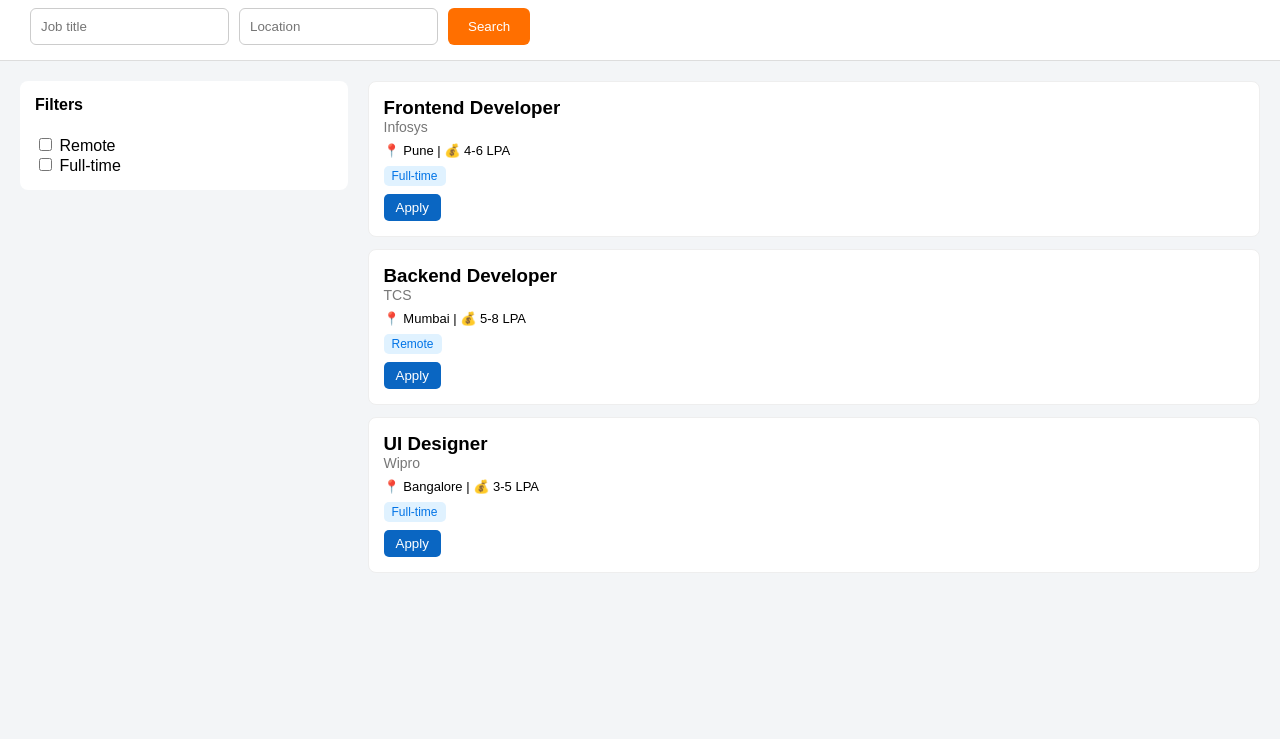
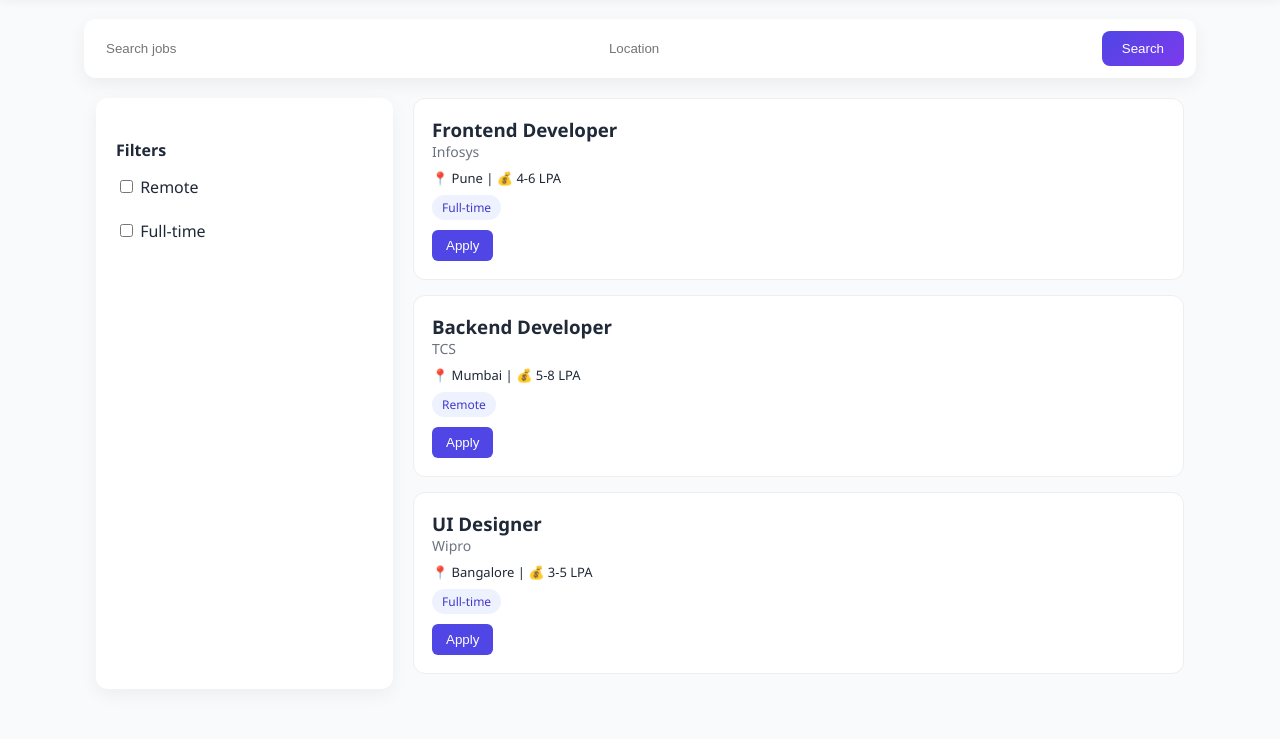
Before and after one commit to TanishaSathe/Job_portal, a plain HTML site: page index.html in a window 1280 px wide. Shown: the part 61-800 px from the top of the page. Drawn offline with Linux system fonts and the light colour scheme.

Commit message:
index.html

```diff
--- a/index.html
+++ b/index.html
@@ -3,84 +3,103 @@
 <html lang="en">
 <head>
 <meta charset="UTF-8">
-<title>Job Portal</title>
+<title>Premium Job Portal</title>
 
 <style>
 body {
-  font-family: Arial, sans-serif;
+  font-family: 'Segoe UI', sans-serif;
   margin: 0;
-  background: #f3f5f7;
+  background: #f8fafc;
+  color: #1f2937;
 }
 
 /* Navbar */
 .navbar {
   background: white;
-  padding: 15px 30px;
+  padding: 15px 40px;
   display: flex;
   justify-content: space-between;
-  border-bottom: 1px solid #ddd;
+  align-items: center;
+  box-shadow: 0 2px 10px rgba(0,0,0,0.05);
 }
 
 .logo {
+  font-size: 22px;
   font-weight: bold;
-  font-size: 20px;
-  color: #ff6f00;
+  color: #4f46e5;
 }
 
-/* Search bar */
+/* Search */
 .search-bar {
+  margin: 20px auto;
+  width: 85%;
   display: flex;
   gap: 10px;
-  padding: 15px 30px;
   background: white;
-  border-bottom: 1px solid #ddd;
+  padding: 12px;
+  border-radius: 12px;
+  box-shadow: 0 6px 18px rgba(0,0,0,0.06);
 }
 
 .search-bar input {
+  flex: 1;
   padding: 10px;
-  border: 1px solid #ccc;
-  border-radius: 6px;
+  border: none;
+  outline: none;
 }
 
 .search-bar button {
-  background: #ff6f00;
+  background: linear-gradient(135deg,#4f46e5,#7c3aed);
   color: white;
   border: none;
   padding: 10px 20px;
-  border-radius: 6px;
+  border-radius: 8px;
+  cursor: pointer;
 }
 
 /* Layout */
 .main {
   display: flex;
   gap: 20px;
-  padding: 20px;
+  width: 85%;
+  margin: auto;
 }
 
 /* Sidebar */
 .sidebar {
   width: 25%;
   background: white;
-  padding: 15px;
-  border-radius: 8px;
-  height: fit-content;
+  padding: 20px;
+  border-radius: 12px;
+  box-shadow: 0 6px 18px rgba(0,0,0,0.05);
 }
 
 .sidebar h4 {
-  margin-top: 0;
+  margin-bottom: 15px;
 }
 
-/* Job list */
+/* Jobs */
 .jobs {
   width: 75%;
 }
 
 .job {
   background: white;
-  padding: 15px;
-  margin-bottom: 12px;
-  border-radius: 8px;
+  padding: 18px;
+  margin-bottom: 15px;
+  border-radius: 12px;
   border: 1px solid #eee;
+  transition: 0.25s;
+  cursor: pointer;
+}
+
+.job:hover {
+  transform: translateY(-4px);
+  box-shadow: 0 10px 22px rgba(0,0,0,0.08);
+}
+
+.job.active {
+  border: 2px solid #4f46e5;
 }
 
 .job h3 {
@@ -88,33 +107,39 @@
 }
 
 .company {
+  color: #6b7280;
   font-size: 14px;
-  color: #777;
 }
 
 .details {
+  margin: 8px 0;
   font-size: 13px;
-  margin: 8px 0;
 }
 
+/* Tags */
 .tag {
   display: inline-block;
-  background: #e0f2ff;
-  color: #0073e6;
-  padding: 3px 8px;
-  border-radius: 5px;
+  padding: 4px 10px;
+  border-radius: 20px;
   font-size: 12px;
-  margin-right: 5px;
+  margin-right: 6px;
+  background: #eef2ff;
+  color: #4338ca;
 }
 
+/* Button */
 .apply-btn {
-  margin-top: 8px;
-  background: #0a66c2;
+  margin-top: 10px;
+  background: #4f46e5;
   color: white;
   border: none;
-  padding: 6px 12px;
-  border-radius: 5px;
+  padding: 8px 14px;
+  border-radius: 6px;
   cursor: pointer;
+}
+
+.apply-btn:hover {
+  background: #4338ca;
 }
 </style>
 
@@ -128,7 +153,7 @@
 </div>
 
 <div class="search-bar">
-  <input type="text" id="title" placeholder="Job title">
+  <input type="text" id="title" placeholder="Search jobs">
   <input type="text" id="location" placeholder="Location">
   <button onclick="filterJobs()">Search</button>
 </div>
@@ -139,11 +164,11 @@
 
   <div class="sidebar">
     <h4>Filters</h4>
-    <label><input type="checkbox" value="Remote" onchange="filterJobs()"> Remote</label><br>
+    <label><input type="checkbox" value="Remote" onchange="filterJobs()"> Remote</label><br><br>
     <label><input type="checkbox" value="Full-time" onchange="filterJobs()"> Full-time</label>
   </div>
 
-  <!-- Job list -->
+  <!-- Jobs -->
 
   <div class="jobs" id="jobList"></div>
 
@@ -151,27 +176,9 @@
 
 <script>
 const jobs = [
-  {
-    title: "Frontend Developer",
-    company: "Infosys",
-    location: "Pune",
-    salary: "4-6 LPA",
-    type: "Full-time"
-  },
-  {
-    title: "Backend Developer",
-    company: "TCS",
-    location: "Mumbai",
-    salary: "5-8 LPA",
-    type: "Remote"
-  },
-  {
-    title: "UI Designer",
-    company: "Wipro",
-    location: "Bangalore",
-    salary: "3-5 LPA",
-    type: "Full-time"
-  }
+  {title:"Frontend Developer",company:"Infosys",location:"Pune",salary:"4-6 LPA",type:"Full-time"},
+  {title:"Backend Developer",company:"TCS",location:"Mumbai",salary:"5-8 LPA",type:"Remote"},
+  {title:"UI Designer",company:"Wipro",location:"Bangalore",salary:"3-5 LPA",type:"Full-time"}
 ];
 
 function displayJobs(list) {
@@ -180,38 +187,41 @@
 
   list.forEach(job => {
     jobList.innerHTML += `
-      <div class="job">
+      <div class="job" onclick="selectJob(this)">
         <h3>${job.title}</h3>
         <div class="company">${job.company}</div>
         <div class="details">📍 ${job.location} | 💰 ${job.salary}</div>
-        <span class="tag">${job.type}</span>
-        <br>
-        <button class="apply-btn" onclick="apply(this)">Apply</button>
+        <span class="tag">${job.type}</span><br>
+        <button class="apply-btn" onclick="apply(event,this)">Apply</button>
       </div>
     `;
   });
 }
 
+function selectJob(el){
+  document.querySelectorAll('.job').forEach(j=>j.classList.remove('active'));
+  el.classList.add('active');
+}
+
 function filterJobs() {
   const title = document.getElementById("title").value.toLowerCase();
   const location = document.getElementById("location").value.toLowerCase();
-
-  const checkboxes = document.querySelectorAll('.sidebar input:checked');
-  const selectedTypes = Array.from(checkboxes).map(cb => cb.value);
+  const selectedTypes = Array.from(document.querySelectorAll('.sidebar input:checked')).map(cb=>cb.value);
 
   const filtered = jobs.filter(job =>
     job.title.toLowerCase().includes(title) &&
     job.location.toLowerCase().includes(location) &&
-    (selectedTypes.length === 0 || selectedTypes.includes(job.type))
+    (selectedTypes.length===0 || selectedTypes.includes(job.type))
   );
 
   displayJobs(filtered);
 }
 
-function apply(btn) {
-  btn.innerText = "Applied";
-  btn.disabled = true;
-  btn.style.background = "gray";
+function apply(e,btn){
+  e.stopPropagation();
+  btn.innerText="Applied ✓";
+  btn.style.background="green";
+  btn.disabled=true;
 }
 
 displayJobs(jobs);
```
